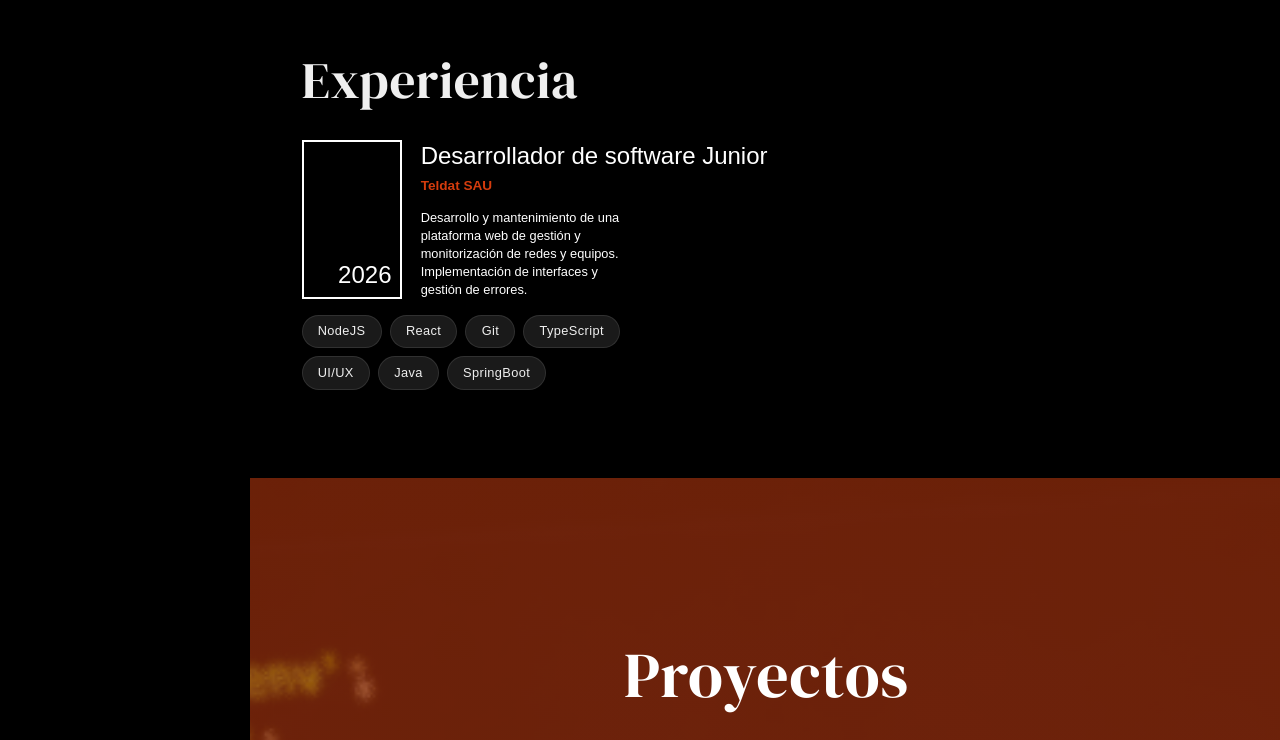
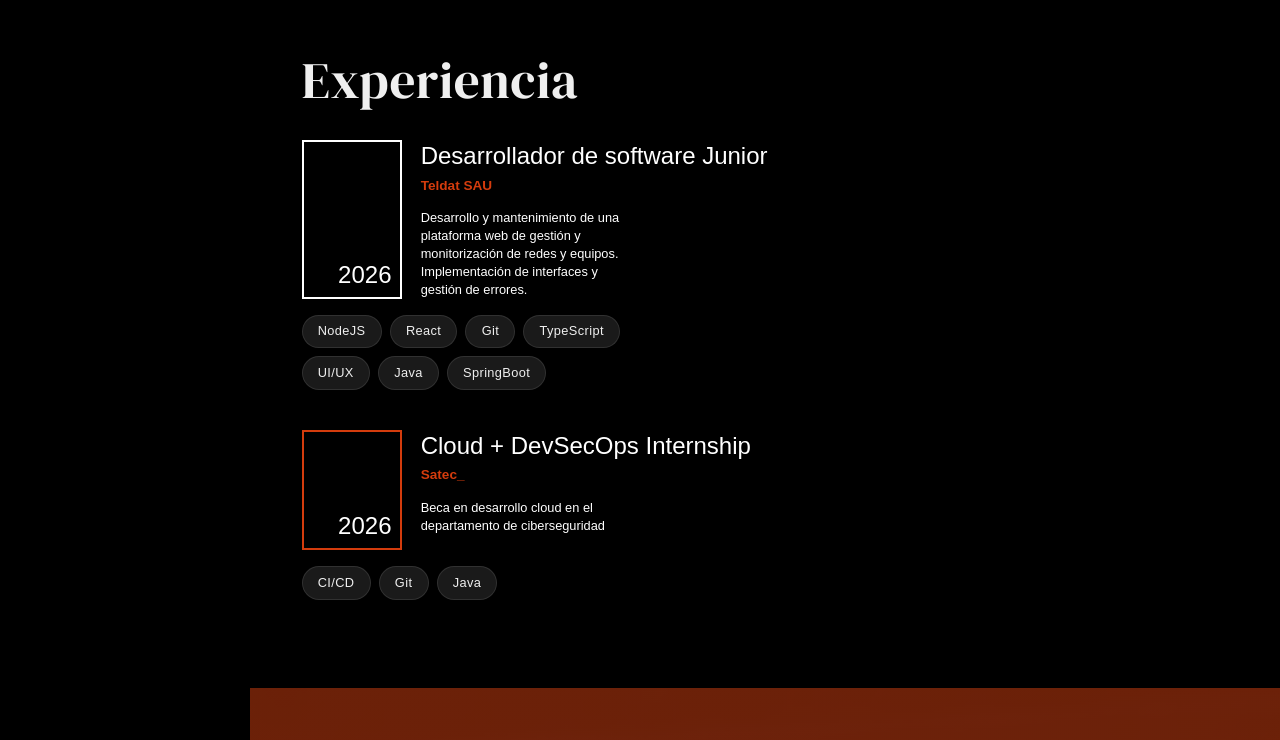
Before and after one commit to Sergioffgg/WebPortfolio, a plain HTML site: page index.html in a window 1280 px wide. Shown: the part 1653-2393 px from the top of the page. Drawn offline with nearby package versions, Linux system fonts and the light colour scheme; a web font is replaced by a local one.

Commit message:
Experiencia + satec

```diff
--- a/index.html
+++ b/index.html
@@ -69,6 +69,7 @@
                             <div class="swiper-slide tag">React</div>
                             <div class="swiper-slide tag">Node.js</div>
                             <div class="swiper-slide tag">Git</div>
+                            <span class="tag active">CI/CD</span>
                             <div class="swiper-slide tag">SpringBoot</div>
                             <div class="swiper-slide tag">Python</div>
                             <div class="swiper-slide tag">Diseño Web</div>
@@ -89,6 +90,7 @@
                             <div class="swiper-slide tag">React</div>
                             <div class="swiper-slide tag">Node.js</div>
                             <div class="swiper-slide tag">Git</div>
+                            <span class="tag active">CI/CD</span>
                             <div class="swiper-slide tag">SpringBoot</div>
                             <div class="swiper-slide tag">Python</div>
                             <div class="swiper-slide tag">Diseño Web</div>
@@ -217,7 +219,25 @@
 
                                 </div>
                             </div>
-
+                            <div class="experience-card">
+                                <div class="card-main">
+                                    <div class="year-box-active">
+                                    <span>2026</span>
+                                    </div>
+                                    <div class="card-content">
+                                    <h3 class="card-title">Cloud + DevSecOps Internship</h3>
+                                    <p class="card-company">Satec_</p>
+                                    <p class="card-description">
+                                        Beca en desarrollo cloud en el departamento de ciberseguridad
+                                    </p>
+                                    </div>
+                                </div>
+                                <div class="card-tags">
+                                    <span class="tag active">CI/CD</span>
+                                    <span class="tag">Git</span>
+                                    <span class="tag">Java</span>
+                                </div>
+                            </div>
                         </div>
                     </div>
 
--- a/style.css
+++ b/style.css
@@ -525,6 +525,26 @@ EXPERIENCIA
   padding: 0.6rem 0.5rem;
 }
 
+.year-box-active {
+  width: 100px;
+  min-height: 120px;
+  border: 2px solid #d43c0d;
+;
+  box-sizing: border-box;
+  display: flex;
+  align-items: flex-end;
+  justify-content: flex-end;
+  padding: 0.6rem 0.5rem;
+}
+
+.year-box-active span {
+  color: #ffffff;
+  font-size: 1.5rem;
+  font-weight: 400;
+  line-height: 1;
+  font-family: inherit;
+}
+
 .year-box span {
   color: #ffffff;
   font-size: 1.5rem;
```
